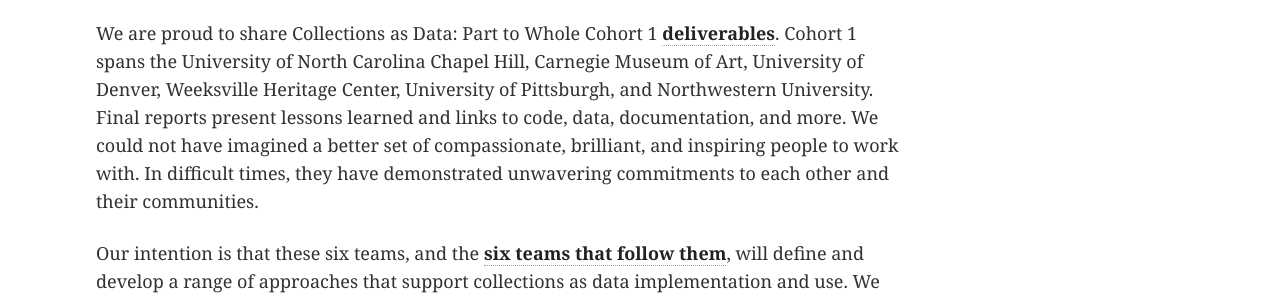
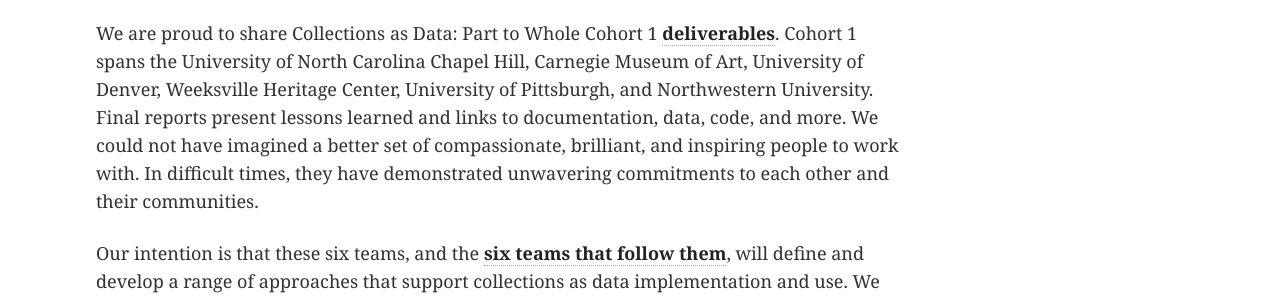
Before and after one commit to collectionsasdata/part2whole, a Jekyll site: the page built from _posts/2020-12-04-spark.markdown, in a window 1280 px wide and 900 px high. Shown: the part 296-596 px from the top of the window. Built offline with Jekyll 4.4.1, drawn with Linux system fonts in a browser that asks for light colours.

```diff
--- a/_posts/2020-12-04-spark.markdown
+++ b/_posts/2020-12-04-spark.markdown
@@ -6,7 +6,7 @@ teaser: "Cohort 1 projects complete"
 ---
 ---
 
-We are proud to share Collections as Data: Part to Whole Cohort 1 [**deliverables**](https://osf.io/r9n3s/wiki/home/). Cohort 1 spans the University of North Carolina Chapel Hill, Carnegie Museum of Art, University of Denver, Weeksville Heritage Center, University of Pittsburgh, and Northwestern University. Final reports present lessons learned and links to code, data, documentation, and more. We could not have imagined a better set of compassionate, brilliant, and inspiring people to work with. In difficult times, they have demonstrated unwavering commitments to each other and their communities.
+We are proud to share Collections as Data: Part to Whole Cohort 1 [**deliverables**](https://osf.io/r9n3s/wiki/home/). Cohort 1 spans the University of North Carolina Chapel Hill, Carnegie Museum of Art, University of Denver, Weeksville Heritage Center, University of Pittsburgh, and Northwestern University. Final reports present lessons learned and links to documentation, data, code, and more. We could not have imagined a better set of compassionate, brilliant, and inspiring people to work with. In difficult times, they have demonstrated unwavering commitments to each other and their communities.
 
 Our intention is that these six teams, and the [**six teams that follow them**](https://collectionsasdata.github.io/part2whole/cohortone/), will define and develop a range of approaches that support collections as data implementation and use. We believe that the viability of collections as data work depends on the development of approaches that map to diverse institutional contexts, resource assumptions, and community commitments. There is no singular collections as data model and we feel that cultivating diversity in approach continues to show promise.
 
```
